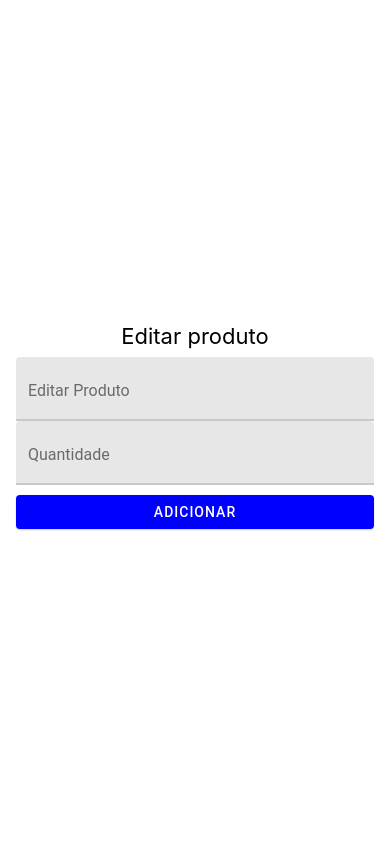
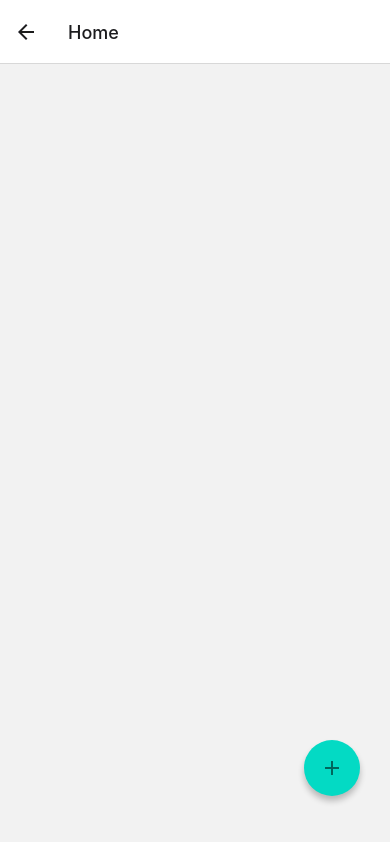
Before and after one commit to Yagoaguiar/Pdm2ComFirabase, a React Native app: screen /Home in a window 390 px wide. Built offline with nearby package versions, Linux system fonts and the light colour scheme.

Commit message:
esquema inicial de rotas feito close#23

```diff
--- a/App.js
+++ b/App.js
@@ -1,10 +1,6 @@
-import Editar from './screens/Editar';
-import Home from './screens/Home';
-import Login from './screens/Login';
-import NovaCompra from './screens/NovaCompra';
-import Register from './screens/Register';
-
+import React from "react";
+import MainNavigator from "./routes/MainNavigator";
 const App = () => {
-    return <Editar/>;
+    return <MainNavigator />;
   }
   export default App;
--- a/routes/MainNavigator.js
+++ b/routes/MainNavigator.js
@@ -0,0 +1,24 @@
+import { NavigationContainer } from "@react-navigation/native";
+import { createNativeStackNavigator } from "@react-navigation/native-stack";
+
+import Home from "../screens/Home";
+import Editar from "../screens/Editar";
+import Login from "../screens/Login";
+import NovaCompra from "../screens/Editar";
+import Register from "../screens/Register";
+
+const Stack = createNativeStackNavigator();
+const MainNavigator = () => {
+  return (
+    <NavigationContainer>
+      <Stack.Navigator >
+        <Stack.Screen name="Login" component={Login} />
+        <Stack.Screen name="Register" component={Register} />
+        <Stack.Screen name="Home" component={Home} />
+        <Stack.Screen name="Editar" component={Editar} />
+        <Stack.Screen name="Nova Compra" component={NovaCompra} />
+      </Stack.Navigator>
+    </NavigationContainer>
+  );
+};
+export default MainNavigator;
```
